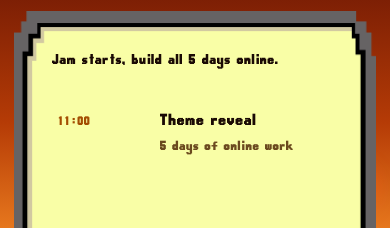
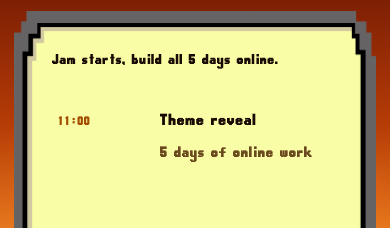
Before and after one commit to NCSclub/Jammy-Jam, a Next.js app: page / in a window 390 px wide. Shown: the part 2900-3128 px from the top of the page. Built offline with nearby package versions, Linux system fonts and the light colour scheme.

Commit message:
more changes

```diff
--- a/src/components/sections/event-schedule/event-schedule.css
+++ b/src/components/sections/event-schedule/event-schedule.css
@@ -261,12 +261,15 @@
   line-height: 1.25;
 }
 
+/* the sub-line under an entry — sits clear of the title rather than tucked
+   under it, and big enough to read as information instead of a footnote */
 .es__note {
   display: block;
-  margin-top: 6px;
+  margin-top: 14px;
   color: #6b4a1e;
-  font-size: 17px;
+  font-size: clamp(17px, 1.9vw, 23px);
   font-weight: 600;
+  line-height: 1.35;
 }
 
 /* --------------------------------------------------------------------------
@@ -367,7 +370,7 @@
   .es__time { font-size: 13px; }
   .es__lead { margin: 0 4px 24px; }
   .es__what { font-size: 17px; }
-  .es__note { font-size: 14px; }
+  .es__note { margin-top: 10px; font-size: 16px; }
   .es__platform { width: 86%; }
   .es__row { grid-template-columns: 92px 1fr; gap: 10px; }
   .es__platform { width: 78%; }
```
